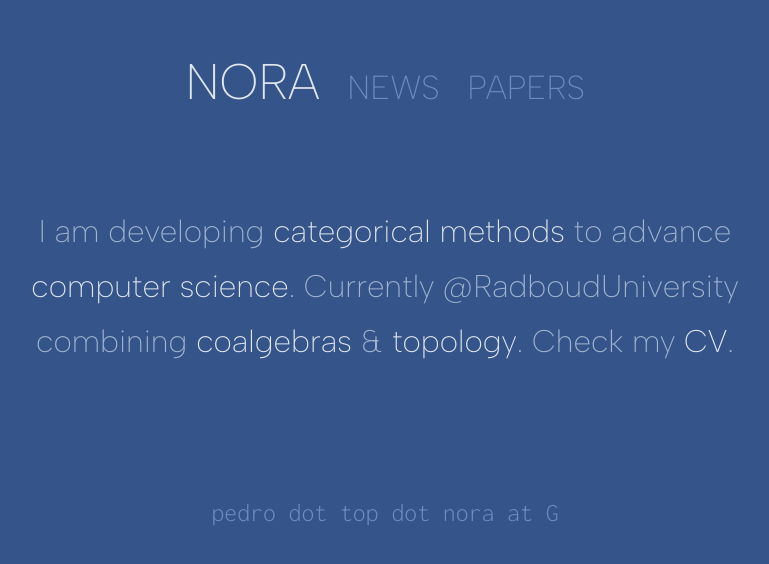
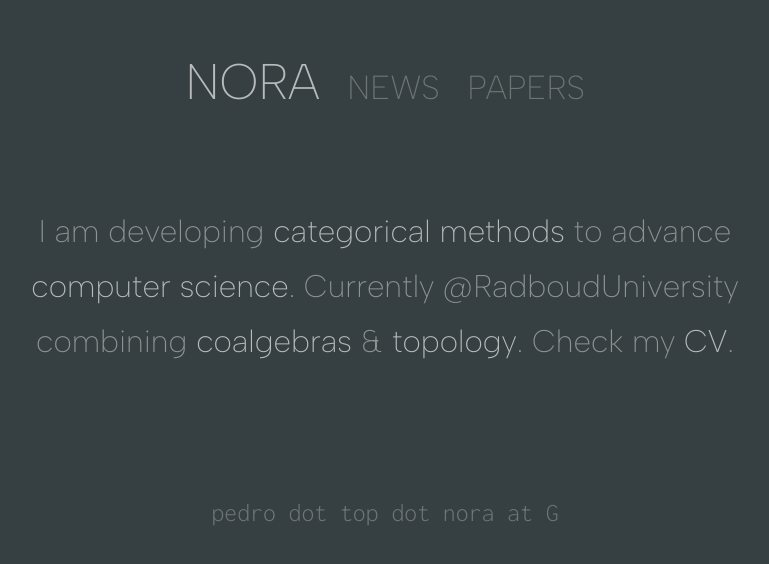
Before and after one commit to pedro-nora/pedro-nora.github.io, a plain HTML site: page index.html in a window 1280 px wide. Shown: the whole page, without its empty margins (255-1024 px from the left). Drawn offline with Linux system fonts and the light colour scheme.

Commit message:
regent green

```diff
--- a/main.css
+++ b/main.css
@@ -20,17 +20,16 @@ html {
 body, button {
   font-family: "Albert Sans";
   font-weight: 200;
-  background-color: #35558A;
-  color: #A1B5D0;
-/*  color: #778493;*/
+  background-color: #364042;
+  color: #8E9394;
 }
 
 button, .monospace {
-  color: #6B8CC5;
+  color: #6e7576 ;
 }
 
 a,b, .button:hover, .selected  {
-  color: #e1e7ef;
+  color: #b7bbbb;
   font-weight: 225;
   text-decoration: none;
 }
```
